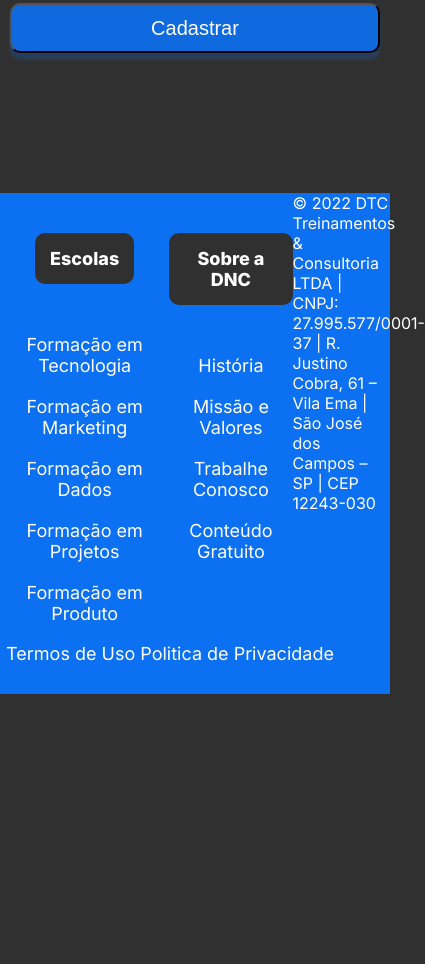
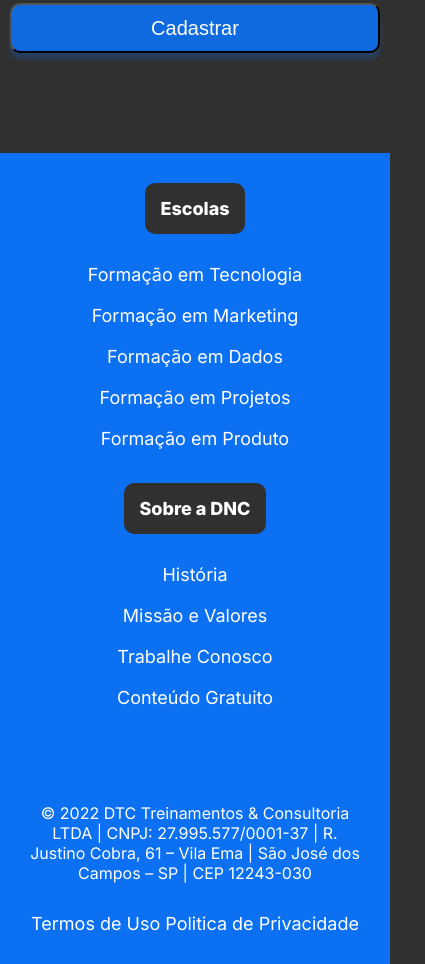
Before and after one commit to Kaue-com-C/projeto-bootcamp, a plain HTML site: page index.html in a window 390 px wide. Shown: the part 1363-2327 px from the top of the page, 425 px wide, since content can reach past the window. Before the commit the page ends 2057 px from the top, so only its background shows below. Drawn offline with Linux system fonts and the light colour scheme.

Commit message:
Adding media query to footer

```diff
--- a/index.html
+++ b/index.html
@@ -98,7 +98,7 @@
                 </ul>
             </nav>
             <nav>
-                <h5>Sobre a DNC</h5>
+                <h5 id="about">Sobre a DNC</h5>
                 <ul>
                     <li>
                         <a href="">História</a>
--- a/style.css
+++ b/style.css
@@ -271,9 +271,29 @@
 
         #registerButton{
             width: 100%;
-            margin: 40px 0px 40px 0px;
+            margin: 40px 0px 0px 0px;
             font-size: 20px;
 
         }
 
+        /* Footer */
+
+        h5{
+            margin-bottom: 10px;
+        }
+
+        .line1{
+            flex-direction: column;
+        }
+
+        .address{
+            width: 90%;
+            text-align: center;
+            margin-top: 50px;
+        }
+
+        .line2{
+            text-align: center;
+            margin: 30px 0px 0px 0px;
+        }
     }
```
